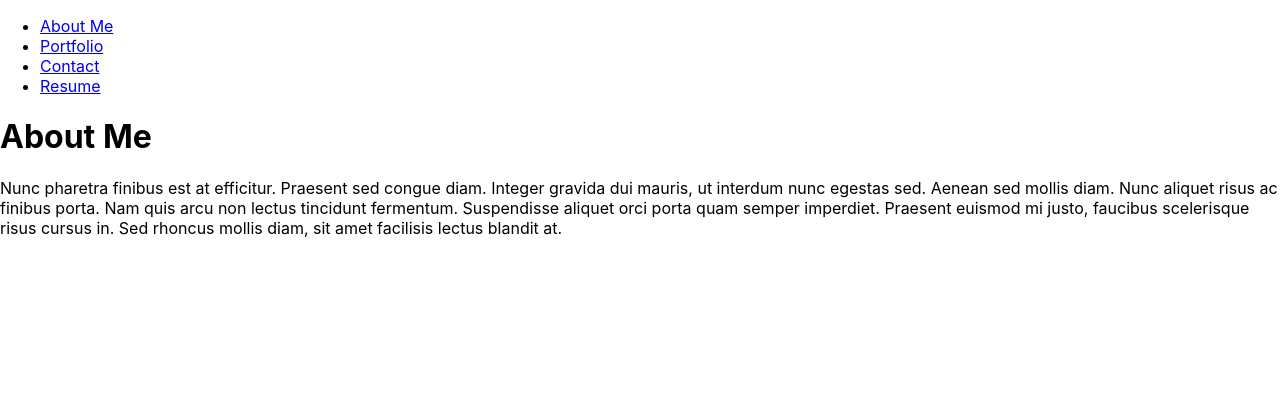
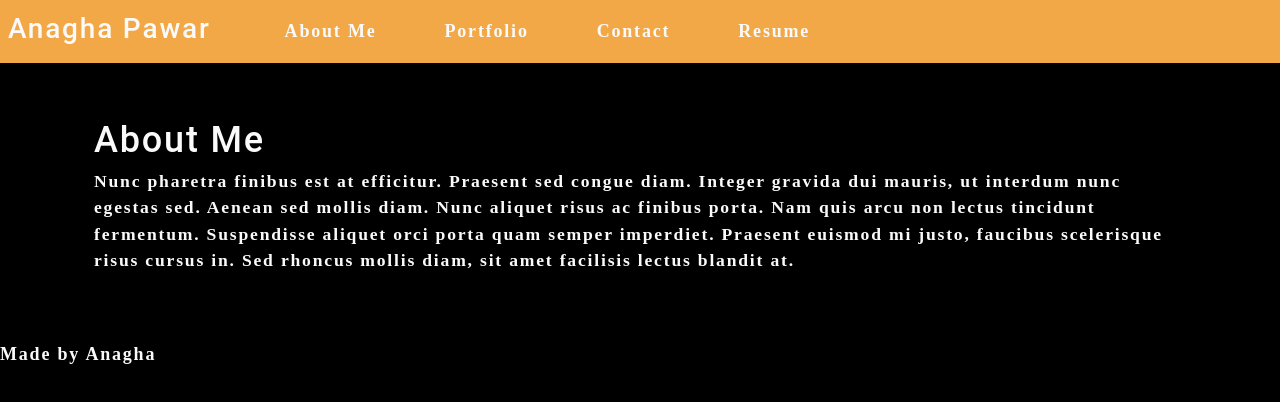
Before and after one commit to Anagha778/react-portfolio, a React (Create React App) app: page / in a window 1280 px wide. Shown: the top 402 px of the page. Built offline with nearby package versions, Linux system fonts and the light colour scheme.

Commit message:
initial css

```diff
--- a/src/components/NavTabs.js
+++ b/src/components/NavTabs.js
@@ -3,21 +3,24 @@ import React from 'react';
 function NavTabs(props) {
   const tabs = ['About Me', 'Portfolio', 'Contact', 'Resume'];
   return (
-    <ul className="nav nav-tabs">
+    <header className="flex-row px-1">
+      <h3>Anagha Pawar</h3>
+      <nav>
+      <ul className="flex-row">
         {tabs.map(tab => (
-        <li className="nav-item" key={tab}>
+          <li className="mx-2" key={tab}>
             <a
               href={'#' + tab.toLowerCase()}
               onClick={() => props.handlePageChange(tab)}
-            className={
-              props.currentPage === tab ? 'nav-link active' : 'nav-link'
-            }
+              className={props.currentPage === tab && 'navActive'}
             >
               {tab}
             </a>
           </li>
         ))}
       </ul>
+      </nav>
+    </header>
   );
 }
 
--- a/src/components/PortfolioContainer.js
+++ b/src/components/PortfolioContainer.js
@@ -26,12 +26,19 @@ function PortfolioContainer() {
   return (
     <div>
       <NavTabs currentPage={currentPage} handlePageChange={handlePageChange} />
+      <main>
       <div>
         {
           // Render the component returned by 'renderPage()'
           renderPage(currentPage)
         }
       </div>
+      </main>
+      <footer>
+        <div>
+          Made by Anagha
+        </div>
+      </footer>
     </div>
   );
 }
--- a/src/index.css
+++ b/src/index.css
@@ -1,13 +1,303 @@
+
+main {
+	margin: 0 auto;
+	max-width: 90%;
+  padding: 50px 30px;
+}
+:root {
+  --primary: #8c54ff;
+  --secondary: #F3A847;
+  --tertiary: #B12704;
+  --light: #fafafa;
+  --dark: #000000;
+  --darker: #111111;
+  --error: rgb(228, 46, 1);
+  --spacing-one: calc(1rem * 0.5);
+  --spacing-two: calc(2rem);
+  --spacing-five: calc(2.5rem);
+
+}
+
+* {
+  box-sizing: border-box;
+}
+
+html,
+body {
+  min-height: 100%;
+}
+
 body {
   margin: 0;
-  font-family: -apple-system, BlinkMacSystemFont, 'Segoe UI', 'Roboto', 'Oxygen',
-    'Ubuntu', 'Cantarell', 'Fira Sans', 'Droid Sans', 'Helvetica Neue',
-    sans-serif;
-  -webkit-font-smoothing: antialiased;
-  -moz-osx-font-smoothing: grayscale;
+  padding: 0;
+  font-weight: 600;
+  line-height: 1.5;
+  font-size: 18px;
+  letter-spacing: .1em;
+  background: var(--dark);
+  color: var(--light);
+  font-family: 'Poiret One', cursive;
+
 }
 
-code {
-  font-family: source-code-pro, Menlo, Monaco, Consolas, 'Courier New',
-    monospace;
+h1,
+h2,
+h3,
+h4,
+h5,
+h6 {
+  font-family: 'Roboto', sans-serif;
+  font-weight: 500;
+  margin: 5px 0;
+  line-height: 1.25;
 }
+
+h1 {
+  font-size: 2.25rem;
+}
+
+h2 {
+  font-size: 2rem;
+}
+
+h3 {
+  font-size: 1.75rem;
+  margin-top: 11px;
+}
+
+h4 {
+  font-size: 1.5rem;
+}
+
+h5 {
+  font-size: 1.25rem;
+}
+
+h6 {
+  font-size: 1rem;
+}
+
+p {
+  font-size: 1.1rem;
+  margin-top: 0;
+}
+
+a {
+  color: var(--tertiary);
+  text-decoration: none;
+  font-weight: bold;
+}
+
+a:hover {
+  text-decoration: underline;
+}
+
+header {
+  background: var(--secondary);
+}
+
+header a {
+  color: var(--light);
+}
+
+button {
+  font-size: 1rem;
+  text-decoration: none;
+  padding: 0.25rem 1rem;
+  border-radius: .5rem;
+  border: none;
+  outline: none;
+  cursor: pointer;
+  margin: 0 1px;
+  background-color: var(--secondary);
+}
+
+button:hover {
+  opacity: .8;
+}
+
+button[disabled] {
+  cursor: default;
+  opacity: .8;
+}
+
+img {
+  max-width: 100%;
+}
+
+span[role="img"] {
+  cursor: default;
+}
+
+form {
+  width: 40%;
+}
+
+input {
+  font-size: 1rem;
+  padding: 0.25rem;
+  border: 1px solid var(--dark);
+  outline: none;
+  border-radius: 3px;
+  transition: box-shadow 0.2s;
+}
+
+input:focus {
+  border: 1px solid var(--secondary);
+  box-shadow: 0 0 .25rem rgba(0, 0, 0, .5);
+}
+
+li {
+  list-style: none;
+}
+
+nav a:hover {
+  text-decoration: none;
+}
+
+nav  li {
+  cursor: pointer;
+}
+
+textarea {
+	width: 600px;
+	height: 120px;
+	border: 3px solid #cccccc;
+	padding: 5px;
+}
+
+.container {
+  width: 85%;
+  max-width: 1200px;
+  margin-left: auto;
+  margin-right: auto;
+}
+
+.flex-row {
+  display: flex;
+  flex-wrap: wrap;
+}
+
+.space-between {
+  justify-content: space-between;
+}
+
+.flex-end {
+  justify-content: flex-end;
+}
+
+.mx-1 {
+  margin-right: var(--spacing-one);
+  margin-left: var(--spacing-one);
+}
+
+.mx-2 {
+  margin-right: var(--spacing-two);
+  margin-left: var(--spacing-two);
+}
+
+.my-1 {
+  margin-top: var(--spacing-one);
+  margin-bottom: var(--spacing-one);
+}
+
+.my-2 {
+  margin-top: var(--spacing-two);
+  margin-bottom: var(--spacing-two);
+}
+
+.my-5 {
+  margin-top: var(--spacing-five);
+  margin-bottom: var(--spacing-five);
+}
+
+.px-1 {
+  padding-right: var(--spacing-one);
+  padding-left: var(--spacing-one);
+}
+
+.px-2 {
+  padding-right: var(--spacing-two);
+  padding-left: var(--spacing-two);
+}
+
+.py-1 {
+  padding-top: var(--spacing-one);
+  padding-bottom: var(--spacing-one);
+}
+
+.py-2 {
+  padding-top: var(--spacing-two);
+  padding-bottom: var(--spacing-two);
+}
+
+.card {
+  width: 25%;
+  text-align: center;
+}
+
+.img-thumbnail {
+  width: auto;
+  height: 300px;
+  margin-bottom: 50px;
+  cursor: pointer;
+}
+
+.modalBackdrop {
+	background: rgba(0, 0, 0, .65);
+	bottom: 0;
+	left: 0;
+	overflow: auto;
+	position: fixed;
+	right: 0;
+	top: 0;
+	z-index: 1;
+}
+
+.modalContainer {
+	background: var(--darker);
+	border-radius: 5px;
+	max-width: 100%;
+	margin: 50px auto;
+	padding: 15px;
+	width: 960px;
+}
+
+.modalTitle {
+	font-size: 18px;
+	font-weight: 600;
+	margin-bottom: 25px;
+}
+
+button {
+	background: var(--primary);
+	border: 0;
+	border-radius: 5px;
+	color: #fff;
+	cursor: pointer;
+	font-size: 16px;
+	font-weight: 600;
+	margin-bottom: 30px;
+	padding: 10px 15px;
+}
+
+a {
+	border-radius: 5px;
+	color: var(--primary);
+	font-weight: 600;
+	padding: 2px 4px;
+	margin-left: -2px;
+	margin-right: -2px;
+
+}
+
+.navActive {
+  color: var(--tertiary);
+}
+
+@media screen and (max-width: 980px) {
+  header {
+    padding-bottom: 10px;
+    justify-content: center;
+  }
+}
```
Lines whose indentation alone changed are shown as unchanged.
